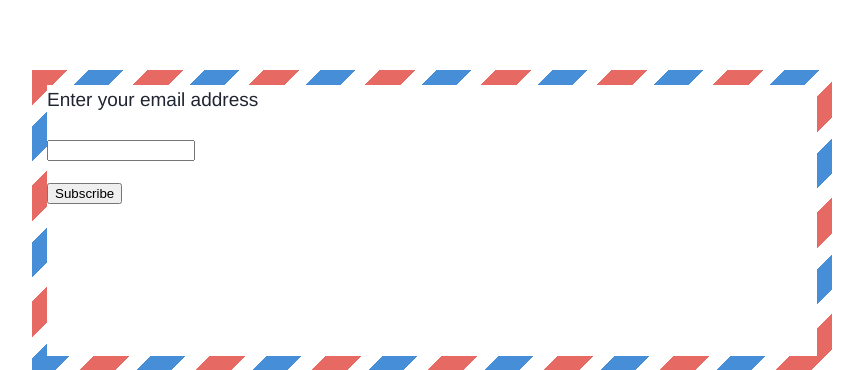
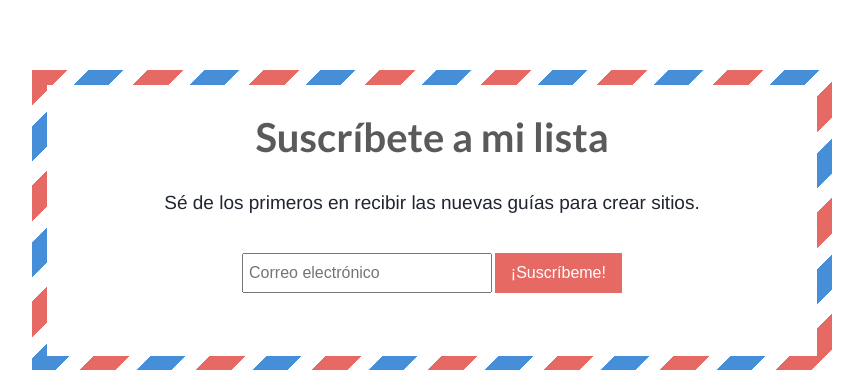
Before and after one commit to creaunapaginaweb/creaunapaginaweb.github.io, a plain HTML site: page index.html in a window 1280 px wide. Shown: the part 11065-11435 px from the top of the page, without its empty margins (208-1071 px from the left). Drawn offline with Linux system fonts and the light colour scheme; no server answers.

Commit message:
update subscribe form

```diff
--- a/assets/css/style.css
+++ b/assets/css/style.css
@@ -225,7 +225,47 @@ img {
   background: white;
   width: 100%;
   height: 97%;
+  text-align: center;
+  margin-bottom: 10em;
 }
+
+
+
+.form label {
+    color: #5a5a5a;
+    font-size: 40px;
+    font-weight: bold;
+    font-family: 'Lato';
+    padding-top: .5em;
+    display: block;
+}
+
+.form input {
+    margin-top: 1em;
+}
+
+input#tlemail {
+    font-size: 16px;
+    height: 40px;
+    width: 250px !important;
+    display: inline-block;
+    padding: 5px;
+    box-sizing: border-box;
+}
+
+input[type="submit"] {
+    display: inline-block;
+    height: 40px;
+    vertical-align: top;
+    border: 0;
+    background: #e66a63;
+    color: #fff;
+    font-size: 16px;
+    font-weight: 100;
+    padding: 0 16px;
+    cursor: pointer;
+}
+
 
 @media screen and (max-width:767px) {
   p, ul, li, strong {
--- a/index.html
+++ b/index.html
@@ -212,13 +212,12 @@
             <div class="form">
               <form action="https://tinyletter.com/hectorsanchez" method="post" target="popupwindow" onsubmit="window.open('https://tinyletter.com/hectorsanchez', 'popupwindow', 'scrollbars=yes,width=800,height=600');return true">
                 <p>
-                  <label for="tlemail">Enter your email address</label>
+                  <label for="tlemail">Suscríbete a mi lista</label>
                 </p>
-                <p>
-                  <input type="text" style="width:140px" name="email" id="tlemail" />
-                </p>
+                <p>Sé de los primeros en recibir las nuevas guías para crear sitios.</p>
+                  <input type="text" style="width:140px" name="email" id="tlemail" placeholder="Correo electrónico"/>
                 <input type="hidden" value="1" name="embed"/>
-                <input type="submit" value="Subscribe" />
+                <input type="submit" value="¡Suscríbeme!" />
               </form>
             </div>
           </div>
```
